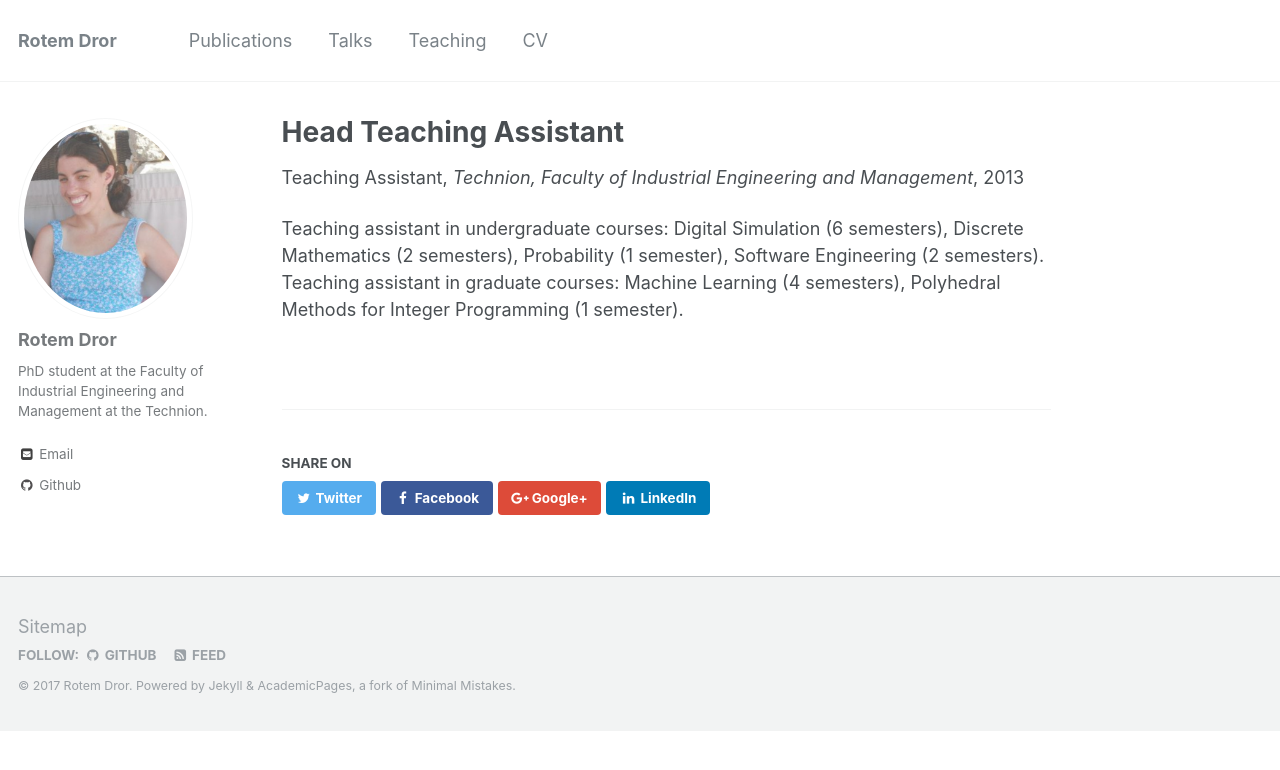
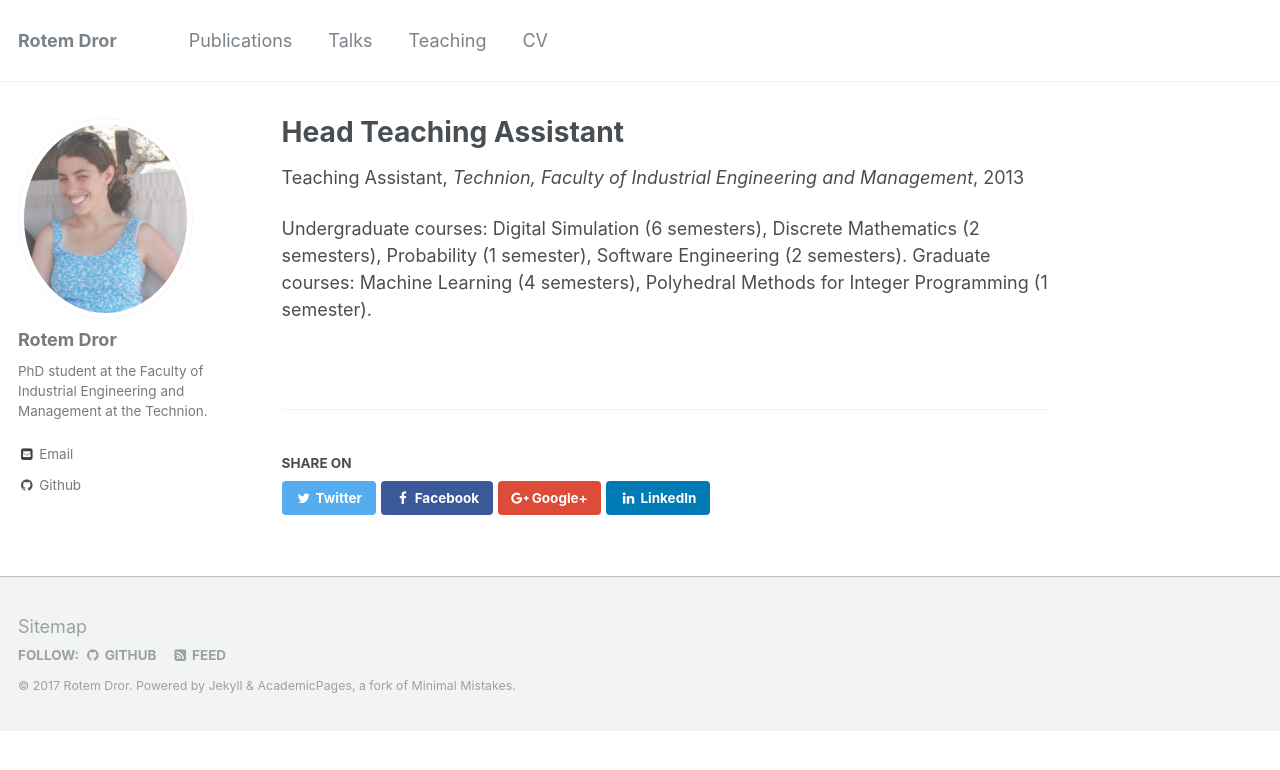
Before and after one commit to rtmdrr/rtmdrr.github.io, a Jekyll site: the page built from _teaching/courses.md, in a window 1280 px wide. Shown: the top 770 px of the page. Built offline with Jekyll 4.4.1, drawn with Linux system fonts in a browser that asks for light colours.

Commit message:
Update courses.md

```diff
--- a/_teaching/courses.md
+++ b/_teaching/courses.md
@@ -8,5 +8,5 @@ date: "2013-03-01"
 location: "Technion, Faculty of Industrial Engineering and Management"
 ---
 
-Teaching assistant in undergraduate courses: Digital Simulation (6 semesters), Discrete Mathematics (2 semesters), Probability (1 semester), Software Engineering (2 semesters).
-Teaching assistant in graduate courses: Machine Learning (4 semesters), Polyhedral Methods for Integer Programming (1 semester).
+Undergraduate courses: Digital Simulation (6 semesters), Discrete Mathematics (2 semesters), Probability (1 semester), Software Engineering (2 semesters).
+Graduate courses: Machine Learning (4 semesters), Polyhedral Methods for Integer Programming (1 semester).
```
